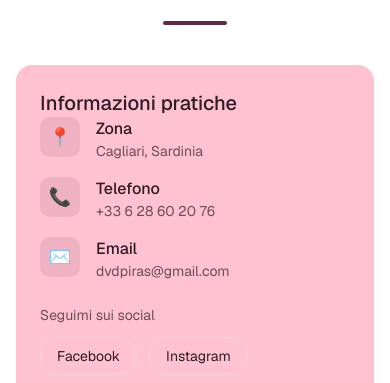
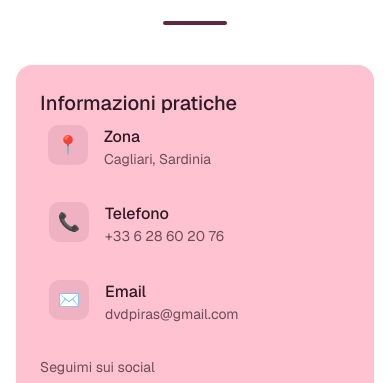
Before and after one commit to Alexis-Contente/piras-massage, a Next.js app: page / in a window 390 px wide. Shown: the part 5044-5427 px from the top of the page. Built offline with nearby package versions, Linux system fonts and the light colour scheme; no server answers.

Commit message:
refactor: improve styling and accessibility in LocationSection
- Enhanced button styles for phone and email links with padding and hover effects.
- Updated layout for better visual consistency and user interaction.

```diff
--- a/src/components/location-section.tsx
+++ b/src/components/location-section.tsx
@@ -29,7 +29,7 @@ export default function LocationSection() {
 							</h3>
 
 							<div className="space-y-4">
-								<div className="flex gap-4">
+								<div className="flex gap-4 p-2 sm:p-2.5 rounded-lg">
 									<div className="flex-shrink-0 flex items-center justify-center h-10 w-10 rounded-lg bg-primary/10">
 										<span className="text-lg">📍</span>
 									</div>
@@ -45,7 +45,7 @@ export default function LocationSection() {
 
 								<a
 									href={`tel:${contactInfo.phoneRaw}`}
-									className="flex gap-4 rounded-lg focus-visible:outline-none focus-visible:ring-2 focus-visible:ring-primary/40"
+									className="flex gap-4 p-2 sm:p-2.5 rounded-lg border border-transparent hover:border-white transition-colors focus-visible:outline-none focus-visible:ring-2 focus-visible:ring-primary/40"
 								>
 									<div className="flex-shrink-0 flex items-center justify-center h-10 w-10 rounded-lg bg-primary/10">
 										<span className="text-lg">📞</span>
@@ -62,7 +62,7 @@ export default function LocationSection() {
 
 								<a
 									href={`mailto:${contactInfo.email}`}
-									className="flex gap-4 rounded-lg focus-visible:outline-none focus-visible:ring-2 focus-visible:ring-primary/40"
+									className="flex gap-4 p-2 sm:p-2.5 rounded-lg border border-transparent hover:border-white transition-colors focus-visible:outline-none focus-visible:ring-2 focus-visible:ring-primary/40"
 								>
 									<div className="flex-shrink-0 flex items-center justify-center h-10 w-10 rounded-lg bg-primary/10">
 										<span className="text-lg">✉️</span>
```
